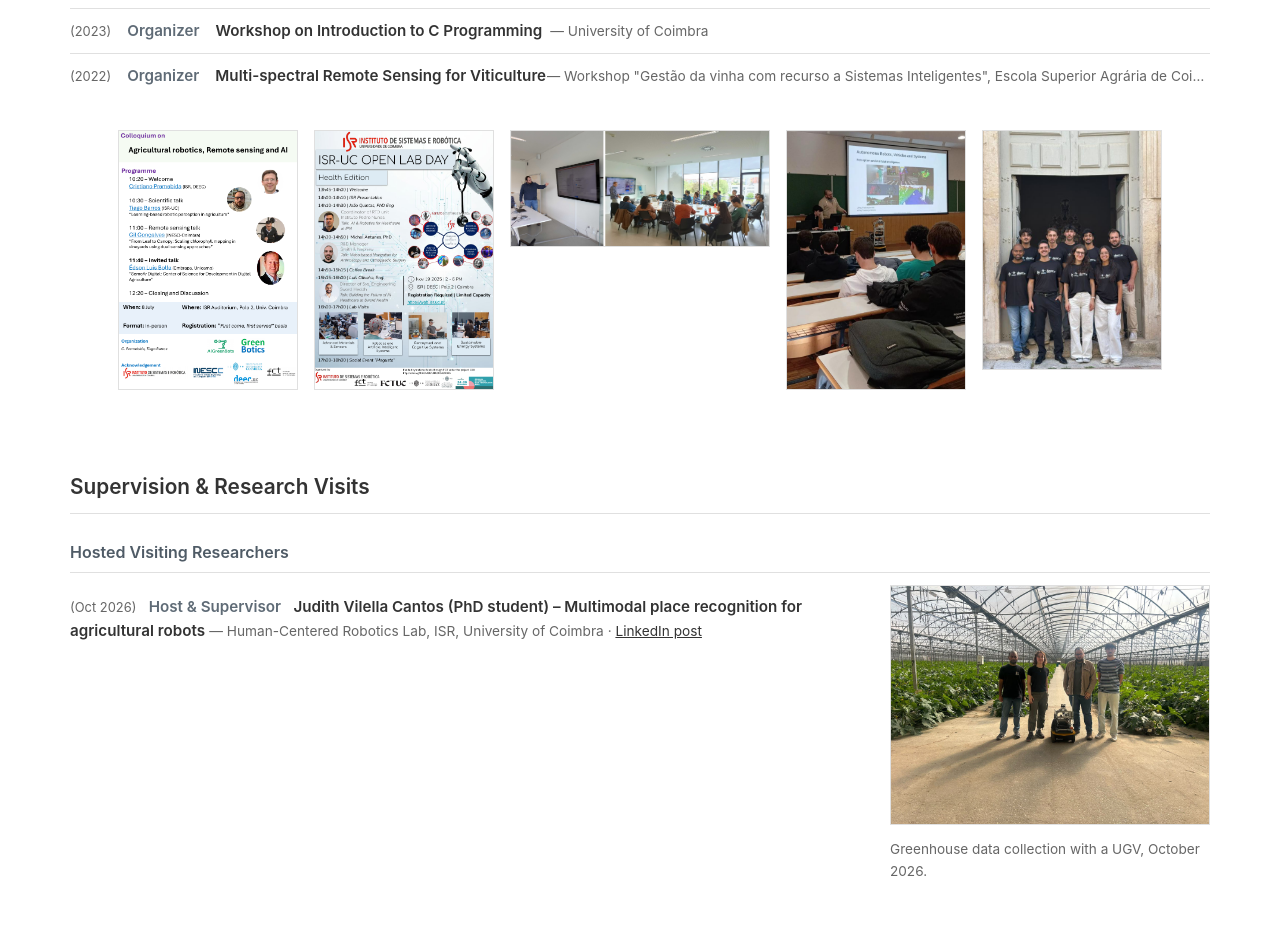
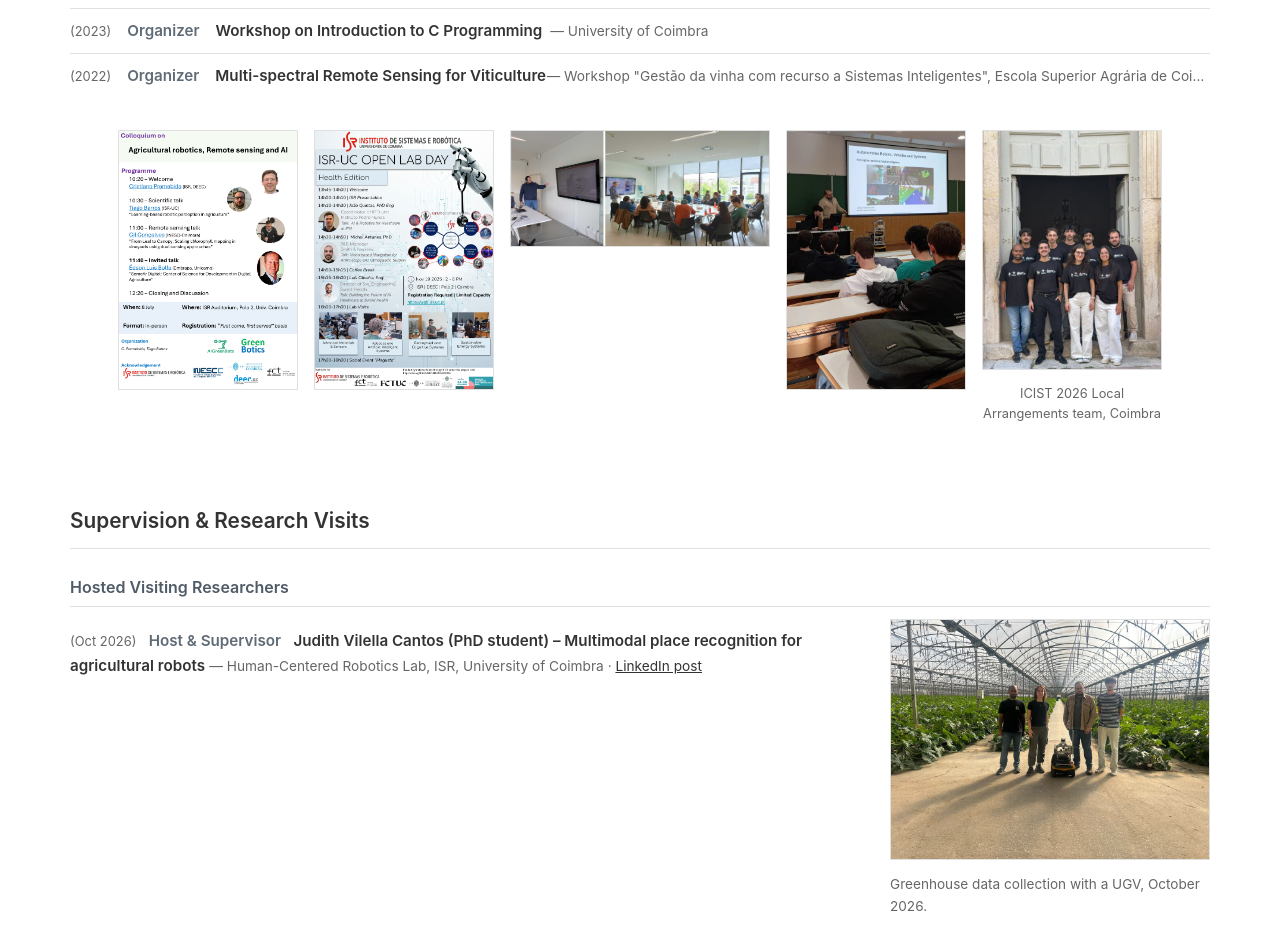
Before and after one commit to Cybonic/tbarros-research-profile, a plain HTML site: page index.html in a window 1280 px wide. Shown: the part 6000-6927 px from the top of the page. Drawn offline with Linux system fonts and the light colour scheme.

Commit message:
Add caption to ICIST 2026 team photo
Co-Authored-By: Claude Opus 5.5 <noreply@anthropic.com>

```diff
--- a/index.html
+++ b/index.html
@@ -462,7 +462,10 @@
                     <img src="assets/images/openday.png" alt="ISR-UC Open Lab Day - Health Edition" style="max-width: 180px; width: 100%; height: auto; border: 1px solid #e0e0e0;" />
                     <img src="assets/images/masterclass.png" alt="Masterclass session" style="max-width: 260px; width: 100%; height: auto; border: 1px solid #e0e0e0;" />
                     <img src="assets/images/semanadosramos.png" alt="Semana dos Ramos - Autonomous Robots, Vehicles and Systems" style="max-width: 180px; width: 100%; height: auto; border: 1px solid #e0e0e0;" />
-                    <img src="assets/images/icist_team.jpeg" alt="ICIST 2026 Local Arrangements team, Coimbra" loading="lazy" style="max-width: 180px; width: 100%; height: auto; border: 1px solid #e0e0e0;" />
+                    <figure style="margin: 0; max-width: 180px; width: 100%;">
+                        <img src="assets/images/icist_team.jpeg" alt="ICIST 2026 Local Arrangements team, Coimbra" loading="lazy" style="width: 100%; height: auto; border: 1px solid #e0e0e0;" />
+                        <figcaption style="font-size: 0.8em; color: #666666; margin-top: 0.4rem; text-align: center;">ICIST 2026 Local Arrangements team, Coimbra</figcaption>
+                    </figure>
                 </div>
 
             </section>
```
